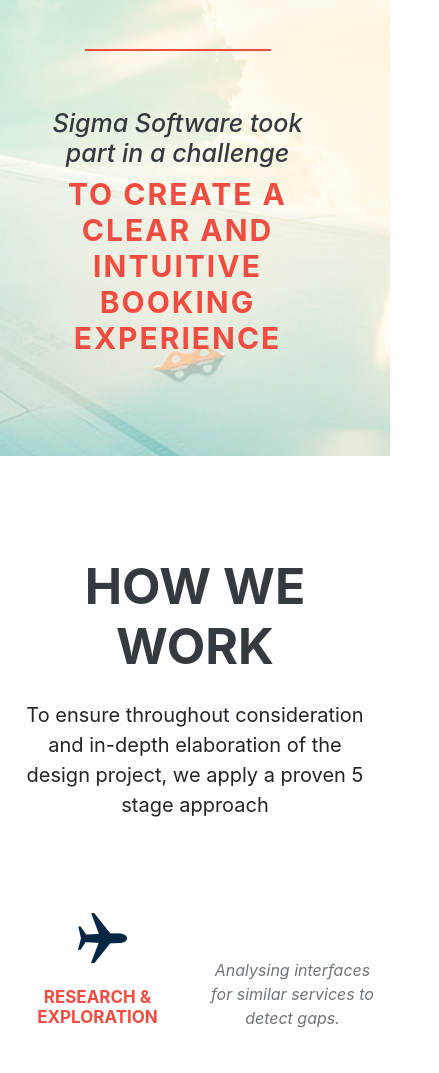
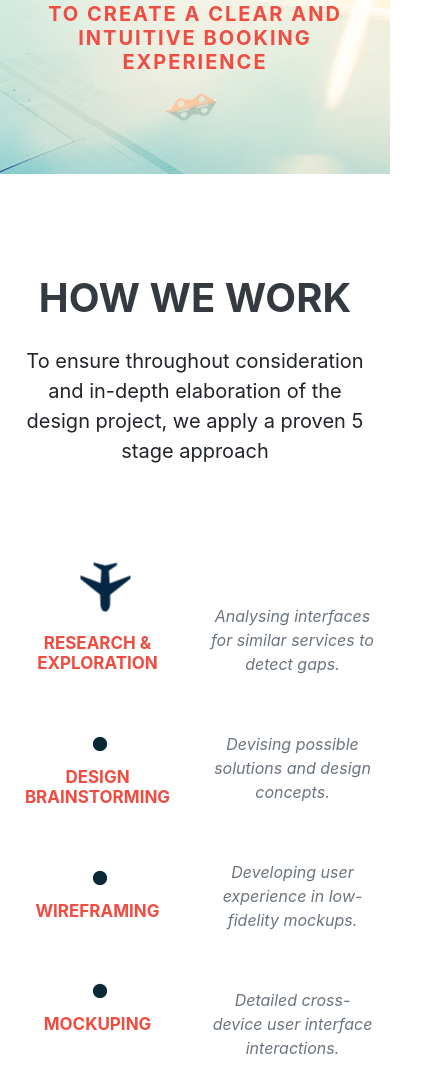
Before and after one commit to InnaShtepa95/SIGMAVIA, a plain HTML site: page index.html in a window 390 px wide. Shown: the part 571-1644 px from the top of the page, 439 px wide, since content can reach past the window. Drawn offline with nearby package versions, Linux system fonts and the light colour scheme; a script that the page names is missing.

Commit message:
add tablet and mobile view

```diff
--- a/css/style.scss
+++ b/css/style.scss
@@ -10,12 +10,7 @@
 
 .body {
   font-family: var(--open-sans);
-  a {
-    text-decoration: underline;
-    &:hover {
-      text-decoration: none;
-    }
-  }
+
 }
 
 /***********COLORS*************/
@@ -45,6 +40,8 @@
 :root {
   --white-color: #fff;
   --main-dark-color: #102c3a;
+  --red-color: #ff3d42;
+  --red-lighter-color: #ef4d41;
   --gray-color: #c0c0c0;
   --button-color: #193a4a;
   --open-sans: 'Open_Sans';
@@ -57,26 +54,41 @@
   }
 }
 
+/**************HEADER**********************/
 .header_content {
   background-image: url("../images/header_image.png");
   background-size: cover;
   background-position: center;
-  padding: 30px 65px 0 30px;
-  .header_controls {
+  padding: 30px 30px 0 30px;
+  .header_logo{
+    img{
+      @include max-screen(360px){
+        width: 100%;
+      }
+    }
 
   }
   .header_text_info {
     h1 {
       font-size: 60px;
       letter-spacing: 2px;
+      @include max-screen(991px){
+        font-size: 40px;
+      }
     }
     h4 {
       font-size: 30px;
       letter-spacing: 2px;
+      @include max-screen(991px){
+        font-size: 20px;
+      }
     }
 
     h6 {
       font-size: 25px;
+      @include max-screen(991px){
+        font-size: 15px;
+      }
     }
     h5 {
       max-width: 700px;
@@ -84,39 +96,204 @@
       font-size: 30px;
       letter-spacing: 2px;
       padding-bottom: 100px;
+      @include max-screen(991px){
+        font-size: 20px;
+      }
 
     }
 
   }
 }
 
-/*.how_we_work {
+/************NAVIGATION BUTTONS**************/
+.button {
+  &:nth-of-type(2) {
+    img {
+      transform: rotate(180deg);
+    }
+    span {
+      padding-left: 0;
+      padding-right: 10px;
+    }
+  }
+
+  a {
+    text-decoration: none;
+
+  }
+
+  span {
+
+    padding-left: 10px;
+    text-transform: uppercase;
+    font-size: 17px;
+    @include max-screen(430px) {
+
+      display: none;
+
+    }
+  }
+}
+
+/************HOW TO WE WORK SECTION ****************/
+.how_we_work {
   padding-top: 100px;
+  margin-bottom: 100px;
+
   .section_title {
     h2 {
-      font-size: 50px;
+      font-size: 40px;
 
     }
     p {
       max-width: 550px;
       font-size: 20px;
+      padding-bottom: 50px;
     }
   }
-  .plane_progress {
+
+  @include max-screen(768px) {
+    &:before {
+      top: -10px;
+    }
+  }
+  .how_we_work_description {
+
+    @include max-screen(768px) {
+
+      margin-top: 20px;
+
+    }
+    @include max-screen(463px) {
+      margin-top: 45px;
+
+    }
+    @include max-screen(380px) {
+
+      margin-top: 55px;
+
+    }
+
+    &:nth-child(1) {
+      &:before {
+        content: url("../images/how_we_work_plane.png");
+        clear: both;
+        position: absolute;
+        top: -50px;
+        left: 40%;
+        @include max-screen(430px) {
+          transform: rotate(90deg);
+
+        }
+
+      }
+      &:after {
+        content: url("../images/how_we_work_line.png");
+        clear: both;
+        position: absolute;
+        top: -43px;
+        left: 65%;
+        @include max-screen(1200px) {
+          left: 61%;
+        }
+      }
+    }
+
+    &:before {
+      content: url("../images/how_we_work_circle.png");
+      clear: both;
+      position: absolute;
+      top: -40px;
+      left: 47%;
+      @include max-screen(768px) {
+        top: -30px;
+
+      }
+      @include max-screen(426px) {
+        top: -10px;
+
+      }
+
+    }
+    &:after {
+      content: url("../images/how_we_work_line.png");
+      clear: both;
+      position: absolute;
+      top: -43px;
+      left: 65%;
+      @include max-screen(1200px) {
+        left: 59%;
+      }
+      @include max-screen(768px) {
+        display: none;
+      }
+
+    }
+    &:nth-child(4) {
+      &:after {
+        content: "";
+        clear: both;
+      }
+
+    }
+  }
+  .how_we_work_title {
+    @include max-screen(768px) {
+      font-size: 18px;
+      margin-top: 20px;
+
+    }
+    @include max-screen(465px) {
+      font-size: 17px;
+
+    }
 
   }
-  .how_we_work_description {
-    max-width: 300px;
-    margin: auto;
+  .how_we_work_text {
+    @include max-screen(768px) {
+      margin-top: 50px;
+      &:nth-of-type(1) {
+        margin-top: 40px;
+      }
+    }
+    @include max-screen(430px) {
+      margin-top: 40px;
 
+    }
+    @include max-screen(380px) {
+
+      margin-top: 50px;
+
+    }
+    @include max-screen(330px) {
+
+      margin-top: 35px;
+
+    }
   }
+
 }
-*/
+
+/************ WIREFRAMING SECTION*******************/
 .wireframing {
   background-image: url("../images/section_bg.png");
   background-position: center;
   background-size: cover;
   padding: 100px 0;
+
+
+  .wireframing_title{
+    font-size: 40px;
+    margin-bottom: 24px;
+    @include max-screen(430px){
+      text-align: center;
+    }
+
+  }
+  .wireframing_title_description {
+    max-width: 500px;
+    font-size: 20px;
+  }
   .frame_im {
     padding: 25px;
     &:nth-of-type(2) {
@@ -127,7 +304,7 @@
         bottom: -15%;
         left: 35%;
         @include max-screen(991px) {
-          bottom: -20%;
+          bottom: 0%;
         }
 
         @include max-screen(767px) {
@@ -153,7 +330,7 @@
         }
         @include max-screen(767px) {
           bottom: -22%;
-          left:40%
+          left: 40%
         }
       }
 
@@ -250,11 +427,15 @@
   }
 }
 
+/************TICKETS SECTION*******************/
 .flights_tickets {
   margin-top: 100px;
 
   .search_info {
-    padding-bottom: 30px;
+    padding-bottom: 40px;
+    @include max-screen(668px) {
+      text-align: center;
+    }
   }
   .ticket_block {
     padding-top: 100px;
@@ -274,145 +455,17 @@
     padding-left: 45px;
 
     @include max-screen(992px) {
-      padding-left: 0px;
+      padding-left: 15px;
     }
 
   }
 }
 
+/************FOOTER*******************/
 .footer_nav {
 
   display: flex;
   justify-content: space-between;
-  padding: 30px 65px 30px 30px;
+  padding: 30px;
 
 }
-
-.button {
-  &:nth-of-type(2) {
-    img {
-      transform: rotate(180deg);
-    }
-    span {
-      padding-left: 0;
-      padding-right: 10px;
-    }
-  }
-
-  a {
-    text-decoration: none;
-
-  }
-
-  span {
-
-    padding-left: 10px;
-    text-transform: uppercase;
-    font-size: 17px;
-
-  }
-}
-
-/****************************/
-.how_we_work {
-  padding-top: 100px;
-  margin-bottom: 100px;
-
-  .section_title {
-    h2 {
-      font-size: 50px;
-
-    }
-    p {
-      max-width: 550px;
-      font-size: 20px;
-      padding-bottom: 50px;
-    }
-  }
-
-  @include max-screen(768px) {
-    &:before {
-      top: -10px;
-    }
-  }
-  .how_we_work_description {
-
-    @include max-screen(768px) {
-      margin-top: 20px;
-
-    }
-    @include max-screen(463px) {
-      margin-top: 45px;
-
-    }
-
-    &:nth-child(1) {
-      &:before {
-        content: url("../images/how_we_work_plane.png");
-        clear: both;
-        position: absolute;
-        top: -50px;
-        left: 40%;
-
-      }
-      &:after {
-        content: url("../images/how_we_work_line.png");
-        clear: both;
-        position: absolute;
-        top: -43px;
-        left: 65%;
-
-      }
-    }
-
-    &:before {
-      content: url("../images/how_we_work_circle.png");
-      clear: both;
-      position: absolute;
-      top: -40px;
-      left: 47%;
-      @include max-screen(768px) {
-        top: -15px;
-
-      }
-
-    }
-    &:after {
-      content: url("../images/how_we_work_line.png");
-      clear: both;
-      position: absolute;
-      top: -43px;
-      left: 65%;
-      @include max-screen(768px) {
-        display: none;
-      }
-
-    }
-    &:nth-child(4) {
-      &:after {
-        content: "";
-        clear: both;
-      }
-
-    }
-  }
-  .how_we_work_title {
-    @include max-screen(465px) {
-      font-size: 17px;
-
-    }
-  }
-  .how_we_work_text {
-    @include max-screen(768px) {
-      margin-top: 50px;
-      &:nth-of-type(1) {
-        margin-top: 40px;
-      }
-    }
-    @include max-screen(430px) {
-      margin-top: 30px;
-
-    }
-  }
-
-}
--- a/index.html
+++ b/index.html
@@ -29,7 +29,7 @@
 
             </div>
             <div class="col-12 header_logo text-center mt-5">
-                <img src="images/logo_sigmavia.png">
+                <img src="images/logo_sigmavia.png" >
 
             </div>
             <div class="col-12 header_text_info text-center text-dark ">
@@ -231,10 +231,10 @@
     <div class="container">
         <div class="row ">
             <div class="col-xs-12 col-sm-12 col-md-8">
-                <h3 class="font-weight-bolder">
+                <h3 class="wireframing_title font-weight-bolder text-uppercase">
                     Wireframing
                 </h3>
-                <p>
+                <p class="wireframing_title_description">
                     Our UX designers depicted the screens and structure of the new system in a set of page layouts
                     presenting all UI elements.
 
```
Also changed, not shown: css/style.css, images/arrow_down_40.png (deleted), images/arrow_left_50.png (deleted), 2 other files.
